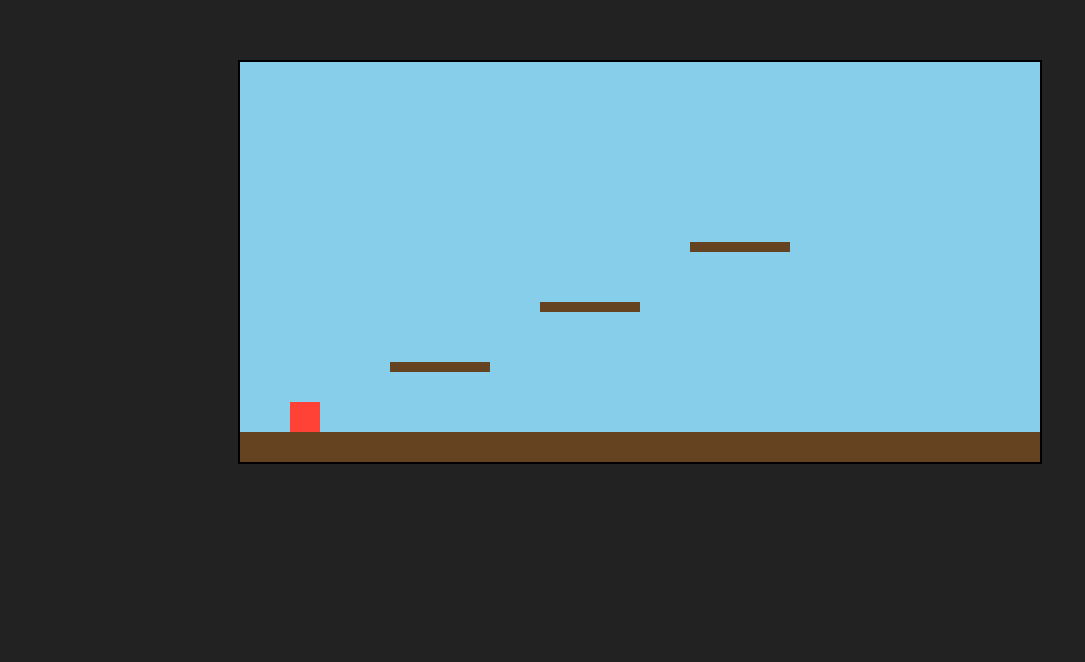
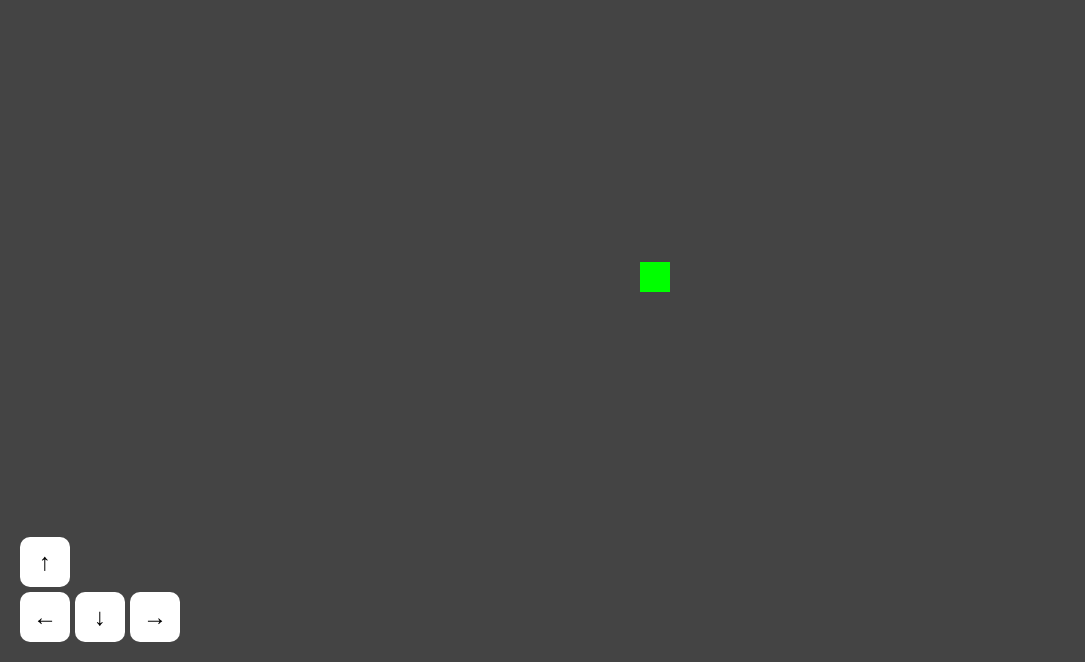
Before and after one commit to DoodieLo/My-game, a plain HTML site: page index.html in a window 1280 px wide. Shown: the part 138-800 px from the top of the page, without its empty margins (0-1085 px from the left). Drawn offline with Linux system fonts and the light colour scheme.

Commit message:
Add files via upload

```diff
--- a/game.js
+++ b/game.js
@@ -1,84 +1,43 @@
 
-const canvas = document.getElementById("gameCanvas");
-const ctx = canvas.getContext("2d");
+const canvas = document.getElementById('gameCanvas');
+const ctx = canvas.getContext('2d');
 
-const gravity = 0.5;
+canvas.width = window.innerWidth;
+canvas.height = window.innerHeight;
+
+let player = { x: canvas.width / 2, y: canvas.height / 2, size: 30, speed: 5 };
 let keys = {};
 
-const player = {
-  x: 50,
-  y: 0,
-  width: 30,
-  height: 30,
-  velX: 0,
-  velY: 0,
-  speed: 3,
-  jumpForce: -10,
-  grounded: false
-};
+// Keyboard input
+document.addEventListener('keydown', e => keys[e.key] = true);
+document.addEventListener('keyup', e => keys[e.key] = false);
 
-const platforms = [
-  { x: 0, y: 370, width: 800, height: 30 },
-  { x: 150, y: 300, width: 100, height: 10 },
-  { x: 300, y: 240, width: 100, height: 10 },
-  { x: 450, y: 180, width: 100, height: 10 }
-];
+// Mobile buttons
+document.getElementById('up').addEventListener('touchstart', () => keys['ArrowUp'] = true);
+document.getElementById('down').addEventListener('touchstart', () => keys['ArrowDown'] = true);
+document.getElementById('left').addEventListener('touchstart', () => keys['ArrowLeft'] = true);
+document.getElementById('right').addEventListener('touchstart', () => keys['ArrowRight'] = true);
 
-document.addEventListener("keydown", (e) => keys[e.code] = true);
-document.addEventListener("keyup", (e) => keys[e.code] = false);
+document.getElementById('up').addEventListener('touchend', () => keys['ArrowUp'] = false);
+document.getElementById('down').addEventListener('touchend', () => keys['ArrowDown'] = false);
+document.getElementById('left').addEventListener('touchend', () => keys['ArrowLeft'] = false);
+document.getElementById('right').addEventListener('touchend', () => keys['ArrowRight'] = false);
+
+function drawPlayer() {
+    ctx.fillStyle = 'lime';
+    ctx.fillRect(player.x, player.y, player.size, player.size);
+}
 
 function update() {
-  player.velY += gravity;
-  player.grounded = false;
+    ctx.clearRect(0, 0, canvas.width, canvas.height);
 
-  if (keys["ArrowLeft"]) player.velX = -player.speed;
-  if (keys["ArrowRight"]) player.velX = player.speed;
-  if (!keys["ArrowLeft"] && !keys["ArrowRight"]) player.velX = 0;
+    if (keys['ArrowUp']) player.y -= player.speed;
+    if (keys['ArrowDown']) player.y += player.speed;
+    if (keys['ArrowLeft']) player.x -= player.speed;
+    if (keys['ArrowRight']) player.x += player.speed;
 
-  if (keys["Space"] && player.grounded) {
-    player.velY = player.jumpForce;
-    player.grounded = false;
-  }
-
-  player.x += player.velX;
-  player.y += player.velY;
-
-  for (let plat of platforms) {
-    if (player.x < plat.x + plat.width &&
-        player.x + player.width > plat.x &&
-        player.y < plat.y + plat.height &&
-        player.y + player.height > plat.y) {
-      player.y = plat.y - player.height;
-      player.velY = 0;
-      player.grounded = true;
-    }
-  }
-
-  if (player.y > canvas.height) {
-    player.x = 50;
-    player.y = 0;
-    player.velY = 0;
-  }
+    drawPlayer();
+    requestAnimationFrame(update);
 }
 
-function draw() {
-  ctx.clearRect(0, 0, canvas.width, canvas.height);
-
-  // draw player
-  ctx.fillStyle = "#ff4136";
-  ctx.fillRect(player.x, player.y, player.width, player.height);
-
-  // draw platforms
-  ctx.fillStyle = "#654321";
-  for (let plat of platforms) {
-    ctx.fillRect(plat.x, plat.y, plat.width, plat.height);
-  }
-}
-
-function loop() {
-  update();
-  draw();
-  requestAnimationFrame(loop);
-}
-
-loop();
+update();
--- a/index.html
+++ b/index.html
@@ -2,13 +2,23 @@
 <!DOCTYPE html>
 <html lang="en">
 <head>
-  <meta charset="UTF-8" />
-  <meta name="viewport" content="width=device-width, initial-scale=1.0" />
-  <title>Platformer Game</title>
-  <link rel="stylesheet" href="style.css" />
+    <meta charset="UTF-8" />
+    <meta name="viewport" content="width=device-width, initial-scale=1.0">
+    <title>GTA Web Game</title>
+    <link rel="stylesheet" href="style.css">
 </head>
 <body>
-  <canvas id="gameCanvas" width="800" height="400"></canvas>
-  <script src="game.js"></script>
+    <canvas id="gameCanvas"></canvas>
+
+    <div class="controls">
+        <button id="up">↑</button>
+        <div>
+            <button id="left">←</button>
+            <button id="down">↓</button>
+            <button id="right">→</button>
+        </div>
+    </div>
+
+    <script src="game.js"></script>
 </body>
 </html>
--- a/style.css
+++ b/style.css
@@ -1,13 +1,38 @@
 
-body {
-  margin: 0;
-  background: #222;
-  display: flex;
-  justify-content: center;
-  align-items: center;
-  height: 100vh;
+body, html {
+    margin: 0;
+    padding: 0;
+    overflow: hidden;
+    background: #222;
 }
-canvas {
-  background: #87ceeb;
-  border: 2px solid #000;
+
+#gameCanvas {
+    display: block;
+    width: 100vw;
+    height: 100vh;
+    background: #444;
 }
+
+.controls {
+    position: absolute;
+    bottom: 20px;
+    left: 20px;
+    display: flex;
+    flex-direction: column;
+    gap: 5px;
+}
+
+.controls div {
+    display: flex;
+    justify-content: center;
+    gap: 5px;
+}
+
+.controls button {
+    width: 50px;
+    height: 50px;
+    font-size: 24px;
+    background: #fff;
+    border: none;
+    border-radius: 10px;
+}
```
